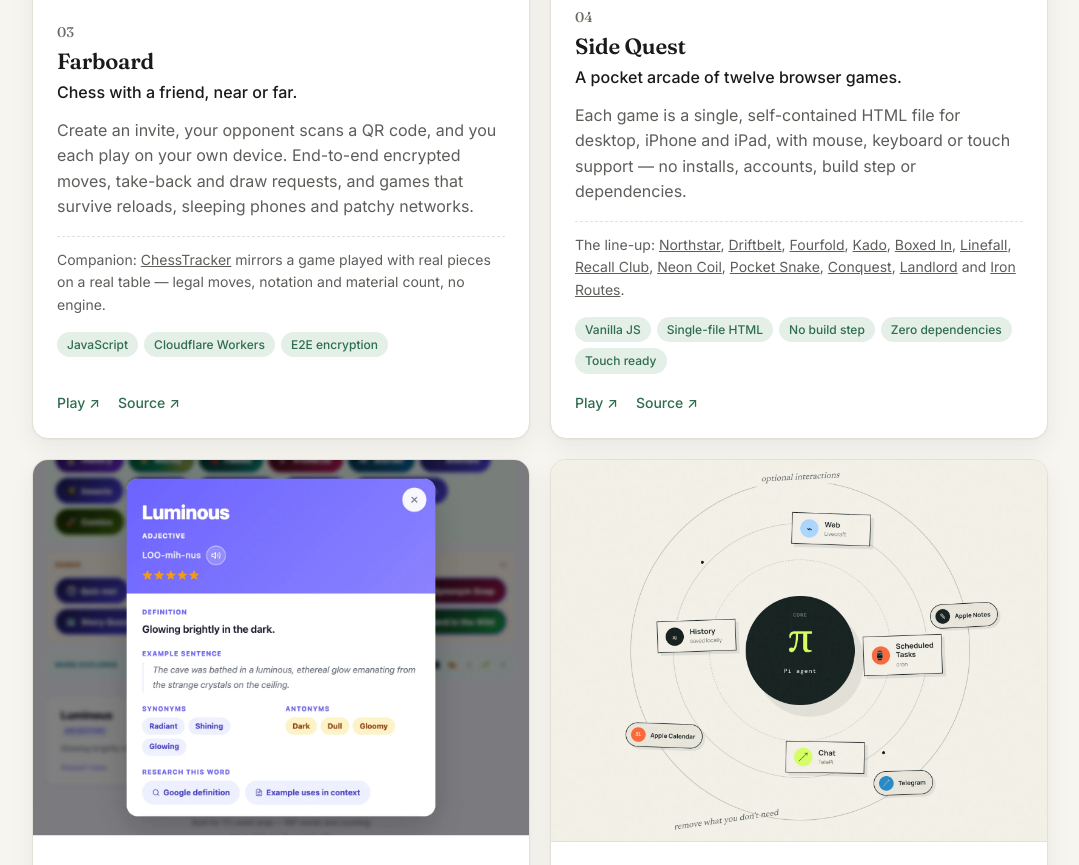
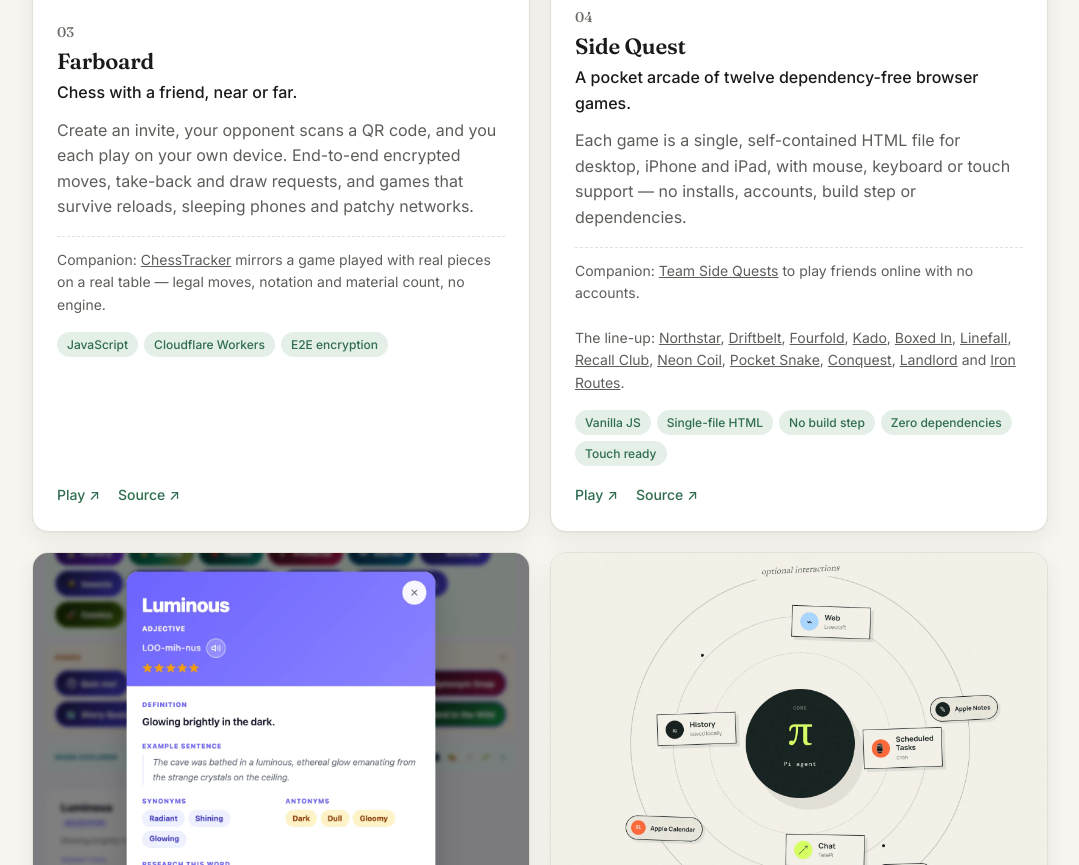
Before and after one commit to EMRahman/EMRahman, a plain HTML site: page index.html in a window 1280 px wide. Shown: the part 2167-3032 px from the top of the page, without its empty margins (100-1179 px from the left). Drawn offline with Linux system fonts and the light colour scheme.

Commit message:
Update Side Quest summary and add Team Side Quests companion (#11)
Co-authored-by: Ehsan Rahman <ehsanrahman@Ehsans-Mac-mini.local>

```diff
--- a/index.html
+++ b/index.html
@@ -275,12 +275,14 @@
       <div class="card-content">
         <div class="rank">04</div>
         <h3>Side Quest</h3>
-        <p class="tagline">A pocket arcade of twelve browser games.</p>
+        <p class="tagline">A pocket arcade of twelve dependency-free browser games.</p>
         <p class="desc">
           Each game is a single, self-contained HTML file for desktop, iPhone and iPad, with mouse,
           keyboard or touch support — no installs, accounts, build step or dependencies.
         </p>
         <p class="companion">
+          Companion: <a href="https://github.com/EMRahman/TeamSideQuests">Team Side Quests</a> to play
+          friends online with no accounts.<br><br>
           The line-up:
           <a href="https://emrahman.github.io/Games/northstar.html">Northstar</a>,
           <a href="https://emrahman.github.io/Games/driftbelt.html">Driftbelt</a>,
```
Also changed, not shown: 1 other file.
